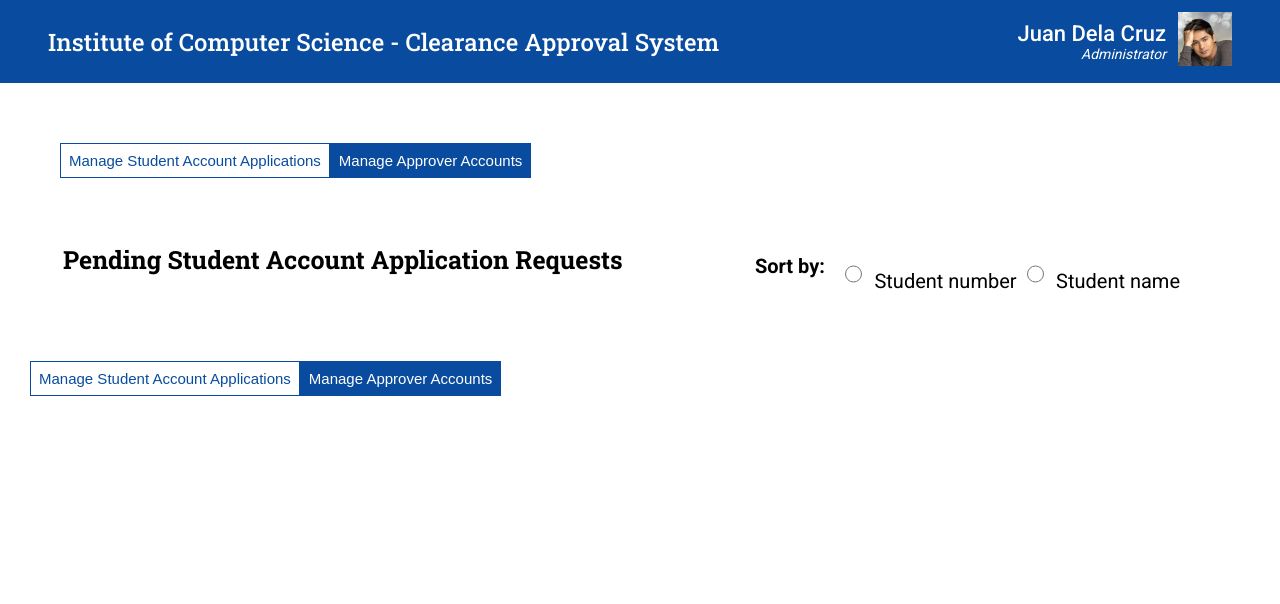
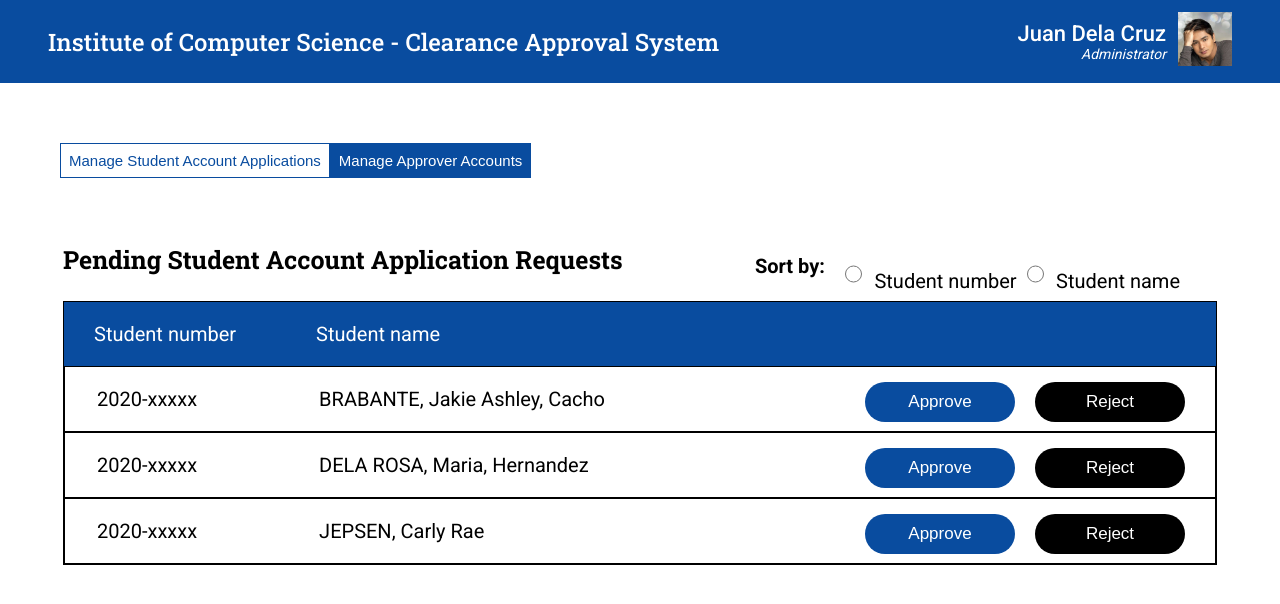
Before and after one commit to jakiebravarian/ICS_Clearance_System, a React (Create React App) app in the folder frontend/: page /manage-applications in a window 1280 px wide. Shown: the top 604 px of the page. Built offline with nearby package versions, Linux system fonts and the light colour scheme.

Commit message:
chore: update file

```diff
--- a/frontend/src/pages/Admin/Manage-Applications.js
+++ b/frontend/src/pages/Admin/Manage-Applications.js
@@ -25,8 +25,8 @@ export default function ManageApplications() {
                 <StudentSort/>
             </div>
 
-            {/* Menu */}
-            <Menu option="ManageStudentApps"/>
+            {/* list of students */}
+            <StudentAppsList data={studentApps}/>
         </div>
     )
 }
```
